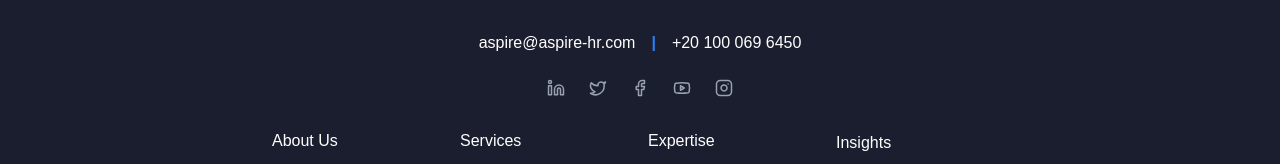
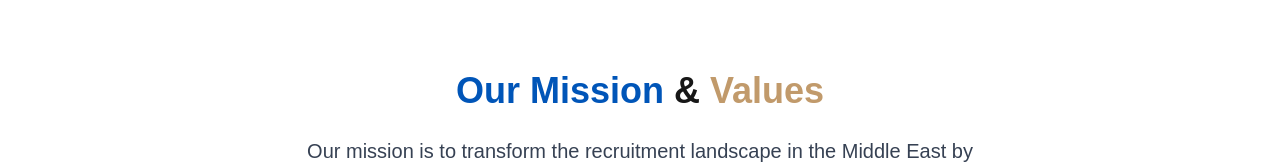
Before and after one commit to MunimUsmani/aspire-web, a Next.js app: page /about in a window 1280 px wide. Shown: the part 733-897 px from the top of the page. Built offline with nearby package versions, Linux system fonts and the light colour scheme; a web font is replaced by a local one.

Commit message:
Mission component rendered

```diff
--- a/src/app/about/page.tsx
+++ b/src/app/about/page.tsx
@@ -1,5 +1,6 @@
 import AboutHero from "../components/about-hero";
 import Footer from "../components/footer";
+import MissionValues from "../components/mission-values";
 import Navbar from "../components/navbar";
 
 const Home: React.FC = () => {
@@ -8,6 +9,7 @@ const Home: React.FC = () => {
       <div>
         <Navbar />
         <AboutHero />
+        <MissionValues />
         <Footer />
       </div>
     </>
```
